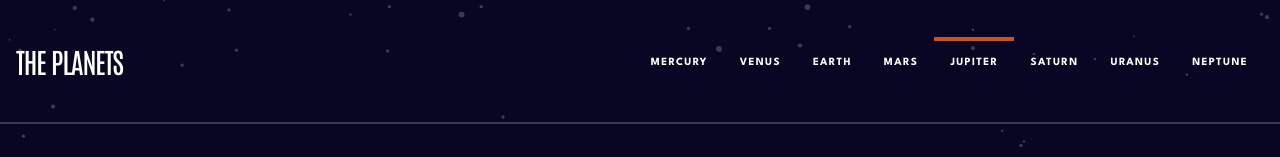
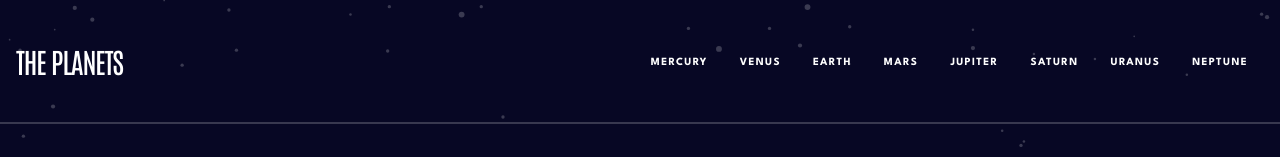
Before and after one commit to nsdonato/vamosacodearplanetas, a React (Vite) app: page /planets/jupiter in a window 1280 px wide. Shown: the top 157 px of the page. Built offline with nearby package versions, Linux system fonts and the light colour scheme.

Commit message:
refactor(app): muevo MenuPlanets dentro de Layout para ocupar el context

```diff
--- a/src/components/Layout.tsx
+++ b/src/components/Layout.tsx
@@ -1,9 +1,12 @@
+import { MenuPlanets } from ".";
 import { usePlanet } from "../hooks";
 
 // TODO: Layout components
 export const Layout = () => {
   const { planet } = usePlanet();
   return (
+    <>
+      <MenuPlanets />
       <main className="h-screen flex justify-center items-center">
         {planet && (
           <p className="text-white">
@@ -11,5 +14,6 @@ export const Layout = () => {
           </p>
         )}
       </main>
+    </>
   );
 };
--- a/src/components/MenuPlanets.tsx
+++ b/src/components/MenuPlanets.tsx
@@ -2,11 +2,7 @@ import { NavBarButtons } from "./NavBarButtons";
 import { NavHeader } from "./NavHeader";
 import { Line } from "./Line";
 
-interface MenuPlanetsProps {
-  selectedPlanet?: string;
-}
-
-export const MenuPlanets = ({ selectedPlanet }: MenuPlanetsProps) => (
+export const MenuPlanets = () => (
   <section className="">
     <header className="flex lg:flex-row md:flex-col md:items-center items-baseline justify-between p-4">
       <h1 className="font-antonio text-white text-28 font-medium uppercase tracking-1.05 md:py-6">
@@ -17,10 +13,7 @@ export const MenuPlanets = ({ selectedPlanet }: MenuPlanetsProps) => (
         className="lg:hidden md:hidden h-6 w-6"
         alt="icono de menú para celulares"
       />
-      <NavHeader
-        selectedPlanet={selectedPlanet}
-        className="lg:flex md:flex sm:hidden md:py-4"
-      />
+      <NavHeader className="lg:flex md:flex sm:hidden md:py-4" />
     </header>
     <Line />
     <NavBarButtons className="lg:hidden md:hidden sm:flex mt-8 " />
--- a/src/components/NavHeader.tsx
+++ b/src/components/NavHeader.tsx
@@ -1,16 +1,18 @@
 import { planets } from "../models";
 import { ClassProps, MenuPlanetItem } from "@planet/components";
 import { Link } from "wouter";
+import { usePlanet } from "../hooks";
 
 interface NavHeaderProps extends ClassProps {
   selectedPlanet?: string;
 }
 
-export const NavHeader = ({
-  className = "",
-  selectedPlanet,
-}: NavHeaderProps) => {
+export const NavHeader = ({ className = "" }: NavHeaderProps) => {
+  const { planet } = usePlanet();
+
   return (
+    <>
+      {planet && (
         <nav className={className}>
           <ul className="flex">
             {planets.map((p: MenuPlanetItem) => {
@@ -19,7 +21,7 @@ export const NavHeader = ({
                   <Link
                     href={`/planets/${p.name}`}
                     className={`${
-                  p.name === selectedPlanet
+                      p.name === planet.name
                         ? "border-t-4 border-orange-dark"
                         : ""
                     } p-4 items-center justify-between uppercase text-white font-spartan font-bold text-11 leading-25 tracking-1.36`}
@@ -31,5 +33,7 @@ export const NavHeader = ({
             })}
           </ul>
         </nav>
+      )}
+    </>
   );
 };
--- a/src/routers/AppRouter.routing.tsx
+++ b/src/routers/AppRouter.routing.tsx
@@ -1,6 +1,5 @@
 import { Route, useRoute } from "wouter";
 import { Layout } from "../components/Layout";
-import { MenuPlanets } from "../components/MenuPlanets";
 import { PlanetProvider } from "../context/PlanetProvider";
 
 export const AppRouter = () => {
@@ -9,7 +8,6 @@ export const AppRouter = () => {
 
   return (
     <>
-      <MenuPlanets selectedPlanet={params?.planetName} />
       <Route path="/planets/:planetName">
         <PlanetProvider planetName={params?.planetName}>
           <Layout />
```
Lines whose indentation alone changed are shown as unchanged.
